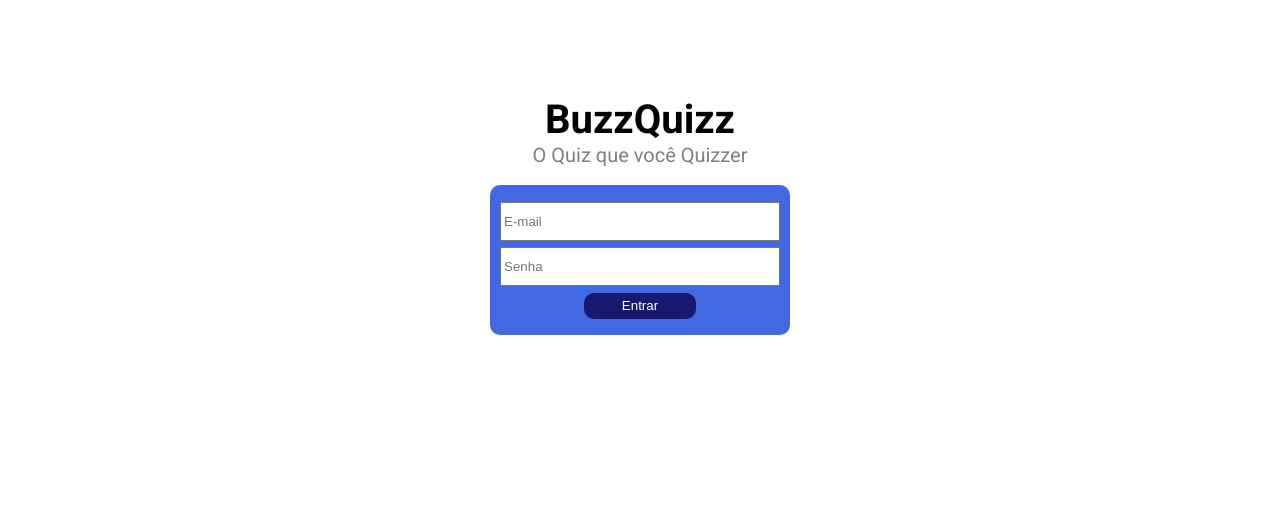
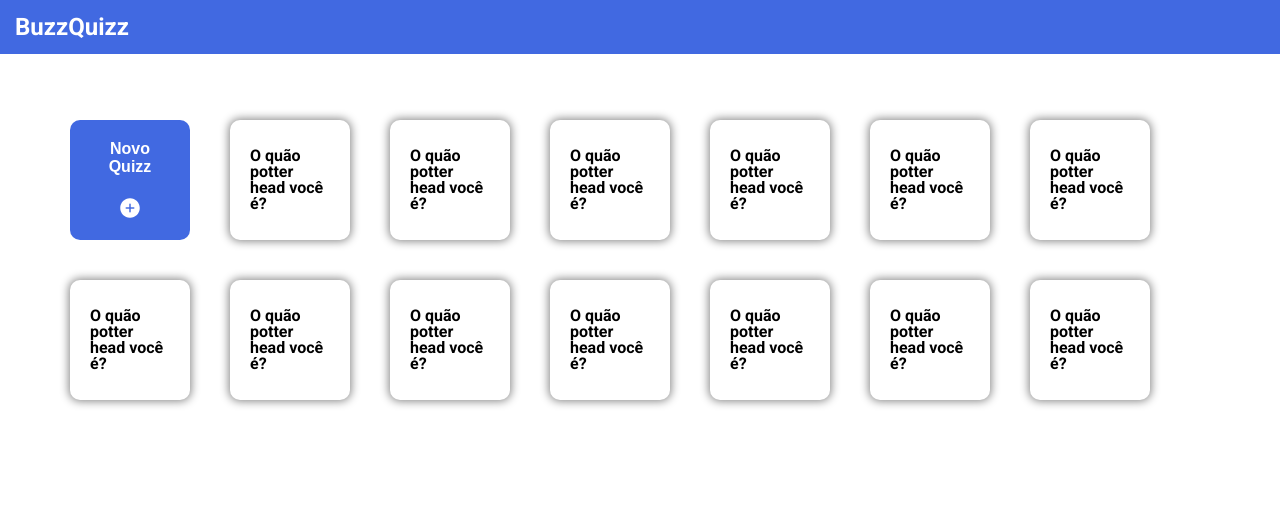
Before and after one commit to analacaze/BuzzQuizz, a plain HTML site: page index.html in a window 1280 px wide. Drawn offline with nearby package versions, Linux system fonts and the light colour scheme.

Commit message:
Layout - tela de quizes

```diff
--- a/assets/styles/style.css
+++ b/assets/styles/style.css
@@ -1,7 +1,6 @@
 body{
     font-family: 'Roboto', sans-serif;
 }
-
 
 /*TELA LOGIN*/
 .tela-login{
@@ -11,6 +10,7 @@ body{
     flex-direction: column;
     align-items: center;
     padding: 100px 0;
+    display: none;
 }
 .tela-login h1{
     font-size: 40px;
@@ -48,3 +48,59 @@ body{
     border-radius: 10px;
     color:white;
 }
+
+/*TOPO*/
+.topo{
+    width: 100vw;
+    background: #4169E1;
+    padding: 15px;
+    position: fixed;
+    z-index: 1;
+}
+.topo h1{
+    font-size: 24px;
+    color:white;
+    font-weight: bold;
+}
+
+/*TELA QUIZES*/
+.tela-quizes{
+    padding: 100px 50px;
+    width: 100vw;
+    display:flex;
+    flex-wrap:wrap;
+}
+.tela-quizes button{
+    width: 120px;
+    height: 120px;
+    background: #4169E1;
+    border:none;
+    color:white;
+    border-radius:10px;
+    font-size:16px;
+    font-weight: bold;
+    padding:20px;
+    display:flex;
+    flex-direction: column;
+    align-items: center;
+    justify-content: space-between;
+    margin:20px;
+    flex-shrink: 0;
+}
+.tela-quizes .icone{
+    font-size: 24px;
+}
+.tela-quizes .quiz {
+    width: 120px;
+    height: 120px;
+    border-radius:10px;
+    font-size:16px;
+    font-weight: bold;
+    padding:20px;
+    display:flex;
+    align-items: center;
+    justify-content: center;
+    box-shadow: 0 0 10px 1px grey;
+    margin:20px;
+    flex-shrink: 0;
+}
--- a/index.html
+++ b/index.html
@@ -20,5 +20,29 @@
         </div>
     </section>
 
+    <header class="topo">
+        <h1>BuzzQuizz</h1>
+    </header>
+
+    <section class="tela-quizes">
+        <button>Novo Quizz
+            <ion-icon class="icone" name="add-circle"></ion-icon>
+        </button>
+        <div class = "quiz">O quão potter head você é?</div>
+        <div class = "quiz">O quão potter head você é?</div>
+        <div class = "quiz">O quão potter head você é?</div>
+        <div class = "quiz">O quão potter head você é?</div>
+        <div class = "quiz">O quão potter head você é?</div>
+        <div class = "quiz">O quão potter head você é?</div>
+        <div class = "quiz">O quão potter head você é?</div>
+        <div class = "quiz">O quão potter head você é?</div>
+        <div class = "quiz">O quão potter head você é?</div>
+        <div class = "quiz">O quão potter head você é?</div>
+        <div class = "quiz">O quão potter head você é?</div>
+        <div class = "quiz">O quão potter head você é?</div>
+        <div class = "quiz">O quão potter head você é?</div>
+    </section>
+
+    <script src="https://unpkg.com/ionicons@5.1.2/dist/ionicons.js"></script>
 </body>
 </html>
```
